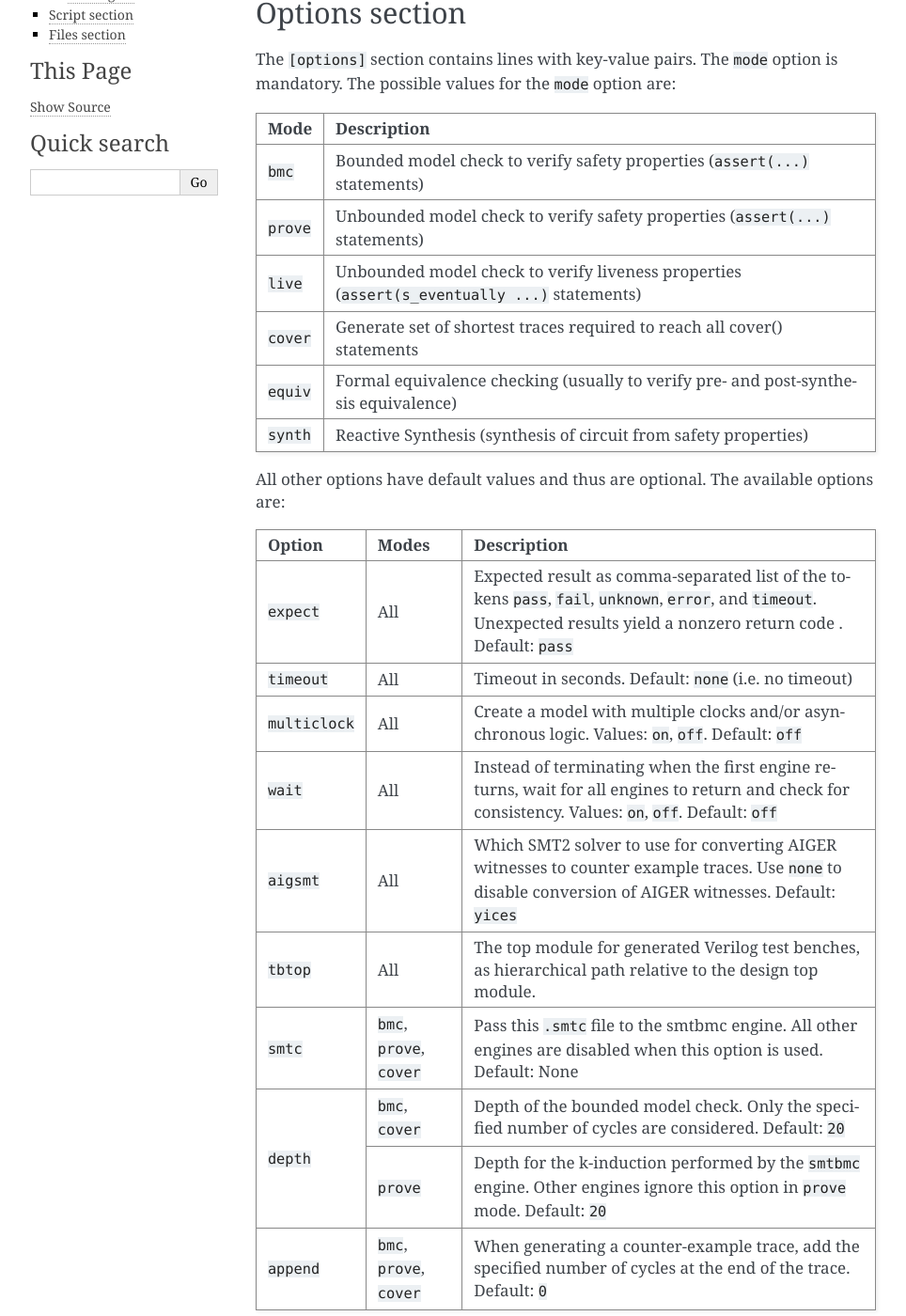
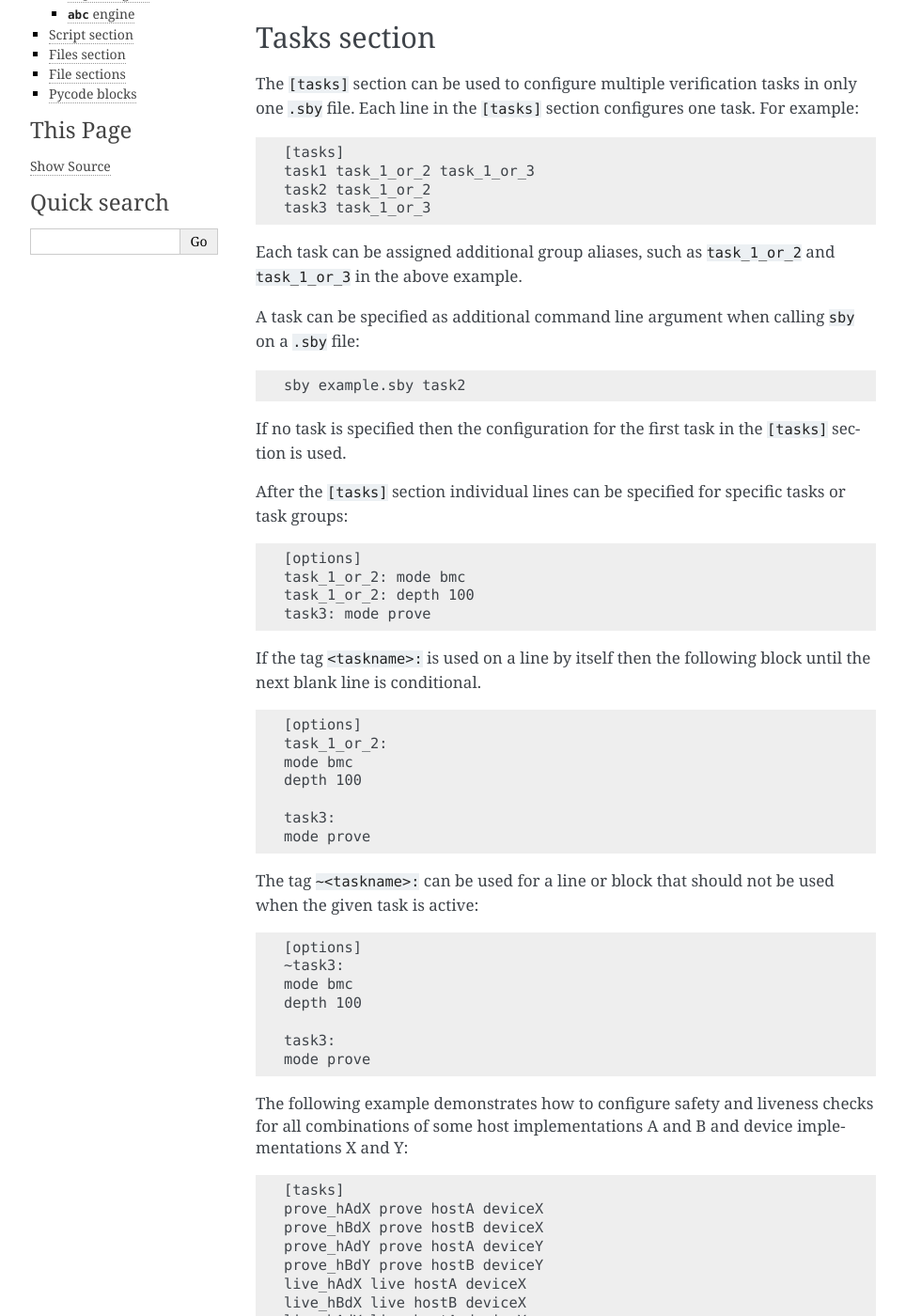
Before and after one commit to YosysHQ/sby, a Sphinx documentation site: the page built from docs/source/reference.rst, in a window 1280 px wide and 1400 px high, scrolled down 218 px. Shown: the whole window at 94% size, without its empty margins (148-1112 px from the left). Built offline with Sphinx 7.4.7, drawn with Linux system fonts in a browser that asks for light colours; some of the changed text lies outside the part shown.

Commit message:
Add documentation for [tasks] section

```diff
--- a/docs/source/reference.rst
+++ b/docs/source/reference.rst
@@ -4,8 +4,104 @@ Reference for .sby file format
 
 A ``.sby`` file consists of sections. Each section start with a single-line
 section header in square brackets. The order of sections in a ``.sby`` file
-is irrelevant, but by convention the usual order is ``[options]``,
-``[engines]``, ``[script]``, and ``[files]``.
+is for the most part irrelevant, but by convention the usual order is
+``[tasks]``, ``[options]``, ``[engines]``, ``[script]``,  and ``[files]``.
+
+Tasks section
+-------------
+
+The ``[tasks]`` section can be used to configure multiple verification tasks in only
+one ``.sby`` file. Each line in the ``[tasks]`` section configures one task. For example:
+
+.. code-block:: text
+
+   [tasks]
+   task1 task_1_or_2 task_1_or_3
+   task2 task_1_or_2
+   task3 task_1_or_3
+
+Each task can be assigned additional group aliases, such as ``task_1_or_2``
+and ``task_1_or_3`` in the above example.
+
+A task can be specified as additional command line argument when calling
+``sby`` on a ``.sby`` file:
+
+.. code-block:: text
+
+   sby example.sby task2
+
+If no task is specified then the configuration for the first task in the
+``[tasks]`` section is used.
+
+After the ``[tasks]`` section individual lines can be specified for specific
+tasks or task groups:
+
+.. code-block:: text
+
+   [options]
+   task_1_or_2: mode bmc
+   task_1_or_2: depth 100
+   task3: mode prove
+
+If the tag ``<taskname>:`` is used on a line by itself then the following block
+until the next blank line is conditional.
+
+.. code-block:: text
+
+   [options]
+   task_1_or_2:
+   mode bmc
+   depth 100
+
+   task3:
+   mode prove
+
+The tag ``~<taskname>:`` can be used for a line or block that should not be used when
+the given task is active:
+
+.. code-block:: text
+
+   [options]
+   ~task3:
+   mode bmc
+   depth 100
+
+   task3:
+   mode prove
+
+The following example demonstrates how to configure safety and liveness checks for all
+combinations of some host implementations A and B and device implementations X and Y:
+
+.. code-block:: text
+
+   [tasks]
+   prove_hAdX prove hostA deviceX
+   prove_hBdX prove hostB deviceX
+   prove_hAdY prove hostA deviceY
+   prove_hBdY prove hostB deviceY
+   live_hAdX live hostA deviceX
+   live_hBdX live hostB deviceX
+   live_hAdY live hostA deviceY
+   live_hBdY live hostB deviceY
+
+
+   [options]
+   prove: mode prove
+   live: mode live
+
+   [engines]
+   prove: abc pdr
+   live: aiger suprove
+
+   [script]
+   hostA: read_verilog hostA.v
+   hostB: read_verilog hostB.v
+   deviceX: read_verilog deviceX.v
+   deviceY: read_verilog deviceY.v
+   ...
+
+The ``[tasks]`` section must appear in the ``.sby`` file before the first
+``<taskname>:`` or ``~<taskname>:`` tag.
 
 Options section
 ---------------
@@ -186,3 +282,13 @@ Files section
 -------------
 
 TBD
+
+File sections
+-------------
+
+TBD
+
+Pycode blocks
+-------------
+
+TBD
```
